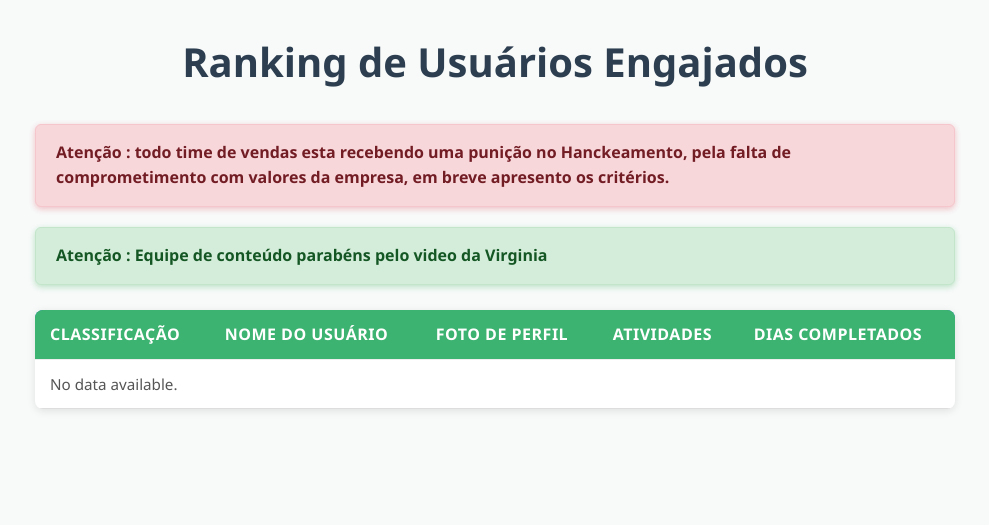
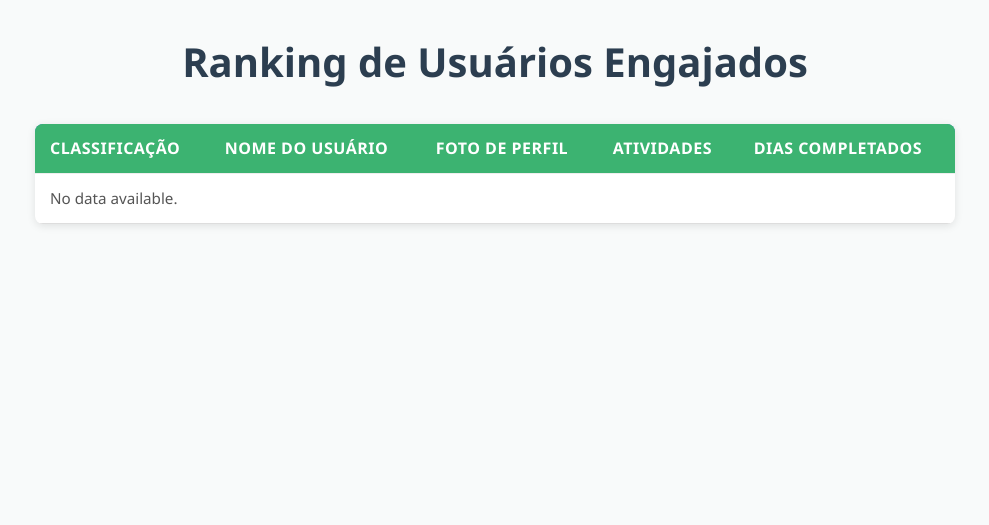
Before and after one commit to renansilva42/orizen66, a Flask app: template templates/ranking.html in a window 1280 px wide. Shown: the part 136-661 px from the top of the page, without its empty margins (145-1134 px from the left). Run offline with Flask 3, Linux system fonts and the light colour scheme; the template is opened without the code that fills it, so the values that code supplies are empty.

Commit message:
mensagens retiradas de ranking.html

```diff
--- a/templates/ranking.html
+++ b/templates/ranking.html
@@ -16,12 +16,12 @@
 
         <h1>Ranking de Usuários Engajados</h1>
 
-        <div class="alert-punishment">
+        <!-- <div class="alert-punishment">
             <p><strong>Atenção :</strong> todo time de vendas esta recebendo uma punição no Hanckeamento, pela falta de comprometimento com valores da empresa, em breve apresento os critérios.</p>
-        </div>
-        <div class="alert-congratulations">
+        </div> -->
+        <!-- <div class="alert-congratulations">
             <p><strong>Atenção :</strong> Equipe de conteúdo parabéns pelo video da Virginia</p>
-        </div>
+        </div> -->
 
         <table>
             <thead>
```
